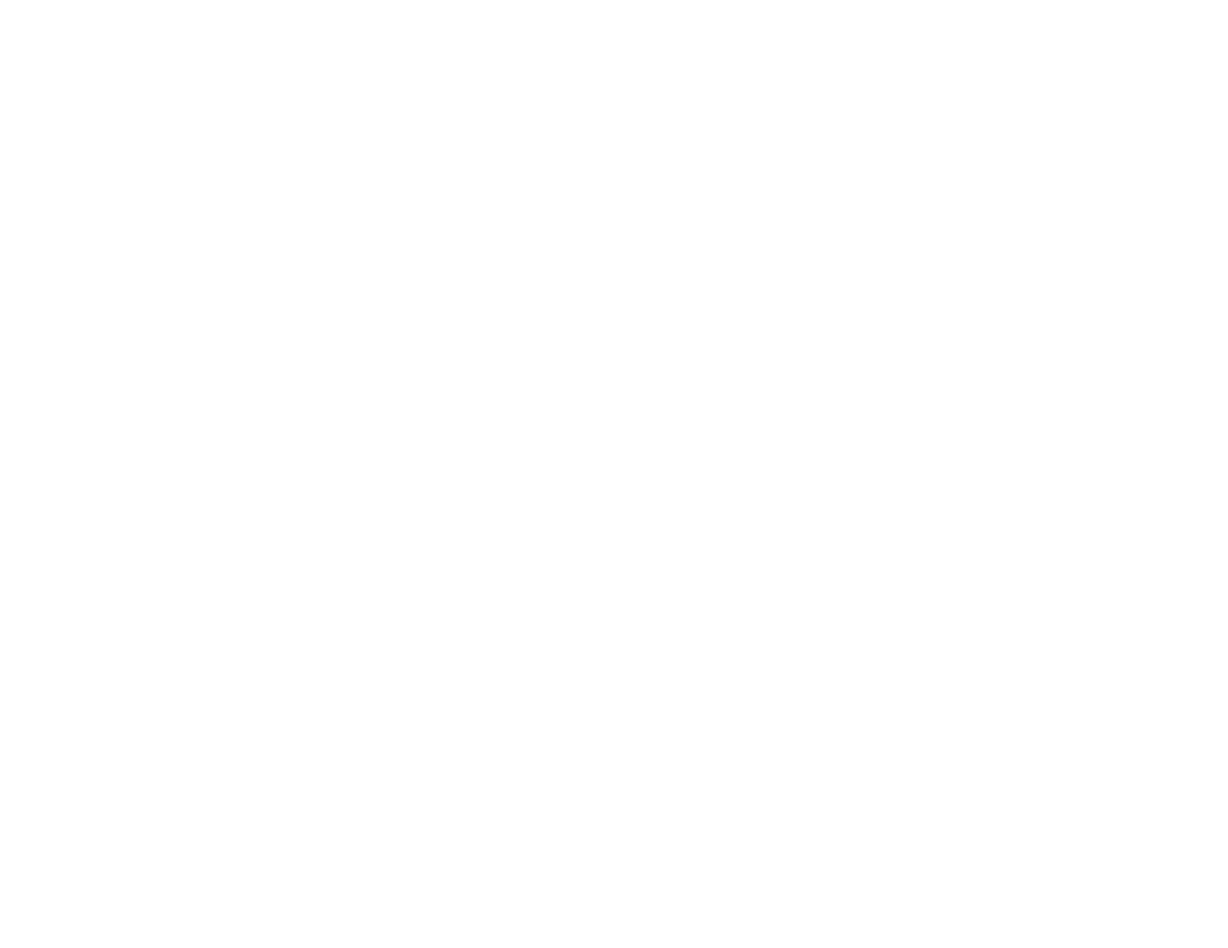
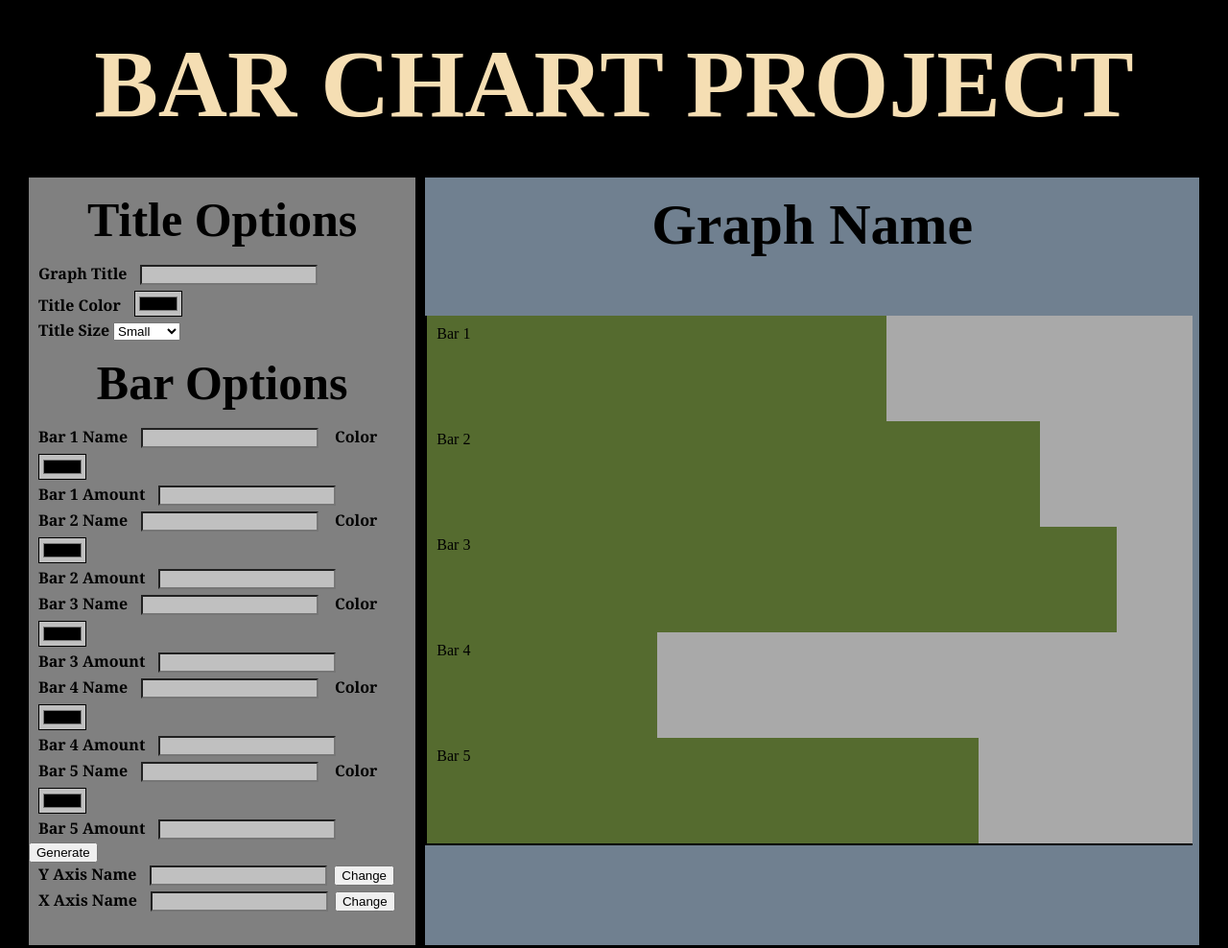
Before and after one commit to NickAz123/LL-bar-chart-project, a website: page index.html in a window 1280 px wide. Shown: the whole page at 96% size. Before the commit the page ends 800 px from the top, so only its background shows below. Drawn offline with nearby package versions, Linux system fonts and the light colour scheme.

Commit message:
Changed layout, and name changing functionality

```diff
--- /dev/null
+++ b/css/styles.css
@@ -0,0 +1,178 @@
+/*GLOBAL PARAMETERS*/
+body{
+  margin: 0;
+  padding: 0;
+  background-color: black;
+}
+
+.buttons{
+  font-size: large;
+  padding: 5px 10px;
+}
+
+/*TITLE STYLING*/
+h1{
+  text-align: center;
+  color: wheat;
+  font-size: 100px;
+  margin: 10px;
+  padding-top: 20px;
+}
+
+h2{
+  text-align: center;
+  font-size: 50px;
+  margin-top: 15px;
+  margin-bottom: 15px;
+}
+
+h3{
+  text-align: center;
+  font-size: 60px;
+  margin-top: 15px;
+}
+
+/*MAIN AREA STYLING*/
+#mainarea{
+  display:flex;
+  justify-content:space-between;
+  padding: 30px;
+  column-gap: 10px;
+
+  height: auto;
+  width: auto;
+}
+
+.col1{
+  display:flex;
+  flex-flow: column;
+  flex: 1;
+  background-color:gray;
+
+
+  height: auto;
+}
+
+.col2{
+  display:flex;
+  flex-flow: column;
+  flex: 2;
+  background-color: blanchedalmond;
+
+  height: 800px;
+}
+
+/*OPTIONS AREA STYLING*/
+#boxtitles{
+  display: inline-block;
+  text-align: left;
+  font-family: Georgia, 'Times New Roman', Times, serif;
+  font-weight: 600;
+  margin-left: 10px;
+}
+
+.databox{
+  text-align: left;
+  background-color: silver;
+  margin: 3px;
+  align-self: center;
+  margin-left: 10px;
+}
+
+/*GRAPH AREA STYLING*/
+.col2{
+  background-color: slategray;
+}
+
+#graphbox{
+  overflow:hidden;
+  position: relative;
+  height: 300vh;
+  width: 100vh;
+  display: flex;
+  justify-content: center;
+  align-items: center;
+
+  background-color: slategray;
+}
+
+article.graphactual{
+  height: auto;
+  width: 800px;
+  border-left: solid 2px black;
+  border-bottom: solid 2px black;
+  margin-bottom: 120px;
+}
+
+.graphactual div{
+  margin-bottom: -16px;
+}
+
+.graphactual p{
+  padding: 10px;
+  position: relative;
+  height: 90px;
+  z-index:1;
+  overflow: hidden;
+  text-align: left;
+}
+
+article.graphactual div span:nth-child(1){
+  position:absolute;
+  top: 0;
+  bottom: 0;
+  right: 0;
+  left: 0;
+  margin: auto;
+  background: darkgray;
+  z-index:-2;
+  height: 100%;
+  width: 100%;
+}
+
+article.graphactual div span:nth-child(2){
+  top: 0;
+  bottom: 0;
+  right: 0;
+  left: 0;
+  height: 100%;
+  position: absolute;
+  background-color: darkolivegreen;
+  z-index:-1;
+}
+
+article.graphactual div #bar1text span:nth-child(2){
+  width:60%;
+  animation-delay: 0;
+}
+article.graphactual div #bar2text span:nth-child(2){
+  width:80%;
+  animation-delay: 0.05s;
+}
+article.graphactual div #bar3text span:nth-child(2){
+  width:90%;
+  animation-delay: 0.1s;
+}
+article.graphactual div #bar4text span:nth-child(2){
+  width:30%;
+  animation-delay: 0.15s;
+}
+article.graphactual div #bar5text span:nth-child(2){
+  width:72%;
+  animation-delay: 0.20s;
+}
+
+.graphactual{
+  animation: graphactual 1.25s cubic-bezier(0.17, 0.67, 0, 1);
+}
+
+@keyframes graphactual{
+  0%{
+    left:-1000px;
+    opacity:0;
+  }
+  100%{
+    left: 0px;
+    opacity: 1;
+  }
+}
--- a/index.html
+++ b/index.html
@@ -6,14 +6,121 @@
   <meta http-equiv="X-UA-Compatible" content="IE=edge">
   <meta name="viewport" content="width=device-width, initial-scale=1.0">
   <title>Bar Chart Project</title>
+  <link rel="stylesheet" href="css/styles.css">
   <script src="https://ajax.googleapis.com/ajax/libs/jquery/3.5.1/jquery.min.js"></script>
-  <script src="javascript/script.js"></script>
+  <script src="javascript/scripts.js"></script>
 </head>
 
 <body>
-  <div>
 
-  </div>
+  <section id="headerbox">
+    <h1>BAR CHART PROJECT</h1>
+  </section>
+  <section id="mainarea">
+
+    <div class="col1">
+      <div class="optionsbox">
+
+        <form id = "allData">
+          <h2>Title Options</h2>
+          <label for="graphtitle" id="boxtitles">Graph Title</label>
+          <input type="text" id="graphtitle" class="databox"><br>
+
+          <label for="titlecolor" id="boxtitles">Title Color</label>
+          <input type="color" id="titlecolor" class="databox"><br>
+
+          <label for="titlesize" id="boxtitles">Title Size</label>
+          <select id="titlesize">
+            <option value="smalltitle">Small</option>
+            <option value="mediumtitle">Medium</option>
+            <option value="largetitle">Large</option>
+            <option value="xlargetitle">X-Large</option>
+          </select>
+
+          <h2>Bar Options</h2>
+          <bardivs id="bardivs">
+            <label for="bar1name" id="boxtitles">Bar 1 Name</label>
+            <input type="text" id="bar1name" class="databox">
+            <label for="bar1color" id="boxtitles">Color</label>
+            <input type="color" id="bar1color" class="databox"><br>
+            <label for="bar1amount" id="boxtitles">Bar 1 Amount</label>
+            <input type="number" id="bar1amount" class="databox"><br>
+          </bardivs>
+          <bardivs id="bardivs">
+            <label for="bar2name" id="boxtitles">Bar 2 Name</label>
+            <input type="text" id="bar2name" class="databox">
+            <label for="bar2color" id="boxtitles">Color</label>
+            <input type="color" id="bar2color" class="databox"><br>
+            <label for="bar2amount" id="boxtitles">Bar 2 Amount</label>
+            <input type="number" id="bar2amount" class="databox"><br>
+          </bardivs>
+          <bardivs id="bardivs">
+            <label for="bar3name" id="boxtitles">Bar 3 Name</label>
+            <input type="text" id="bar3name" class="databox">
+            <label for="bar3color" id="boxtitles">Color</label>
+            <input type="color" id="bar3color" class="databox"><br>
+            <label for="bar3amount" id="boxtitles">Bar 3 Amount</label>
+            <input type="number" id="bar3amount" class="databox"><br>
+          </bardivs>
+          <bardivs id="bardivs">
+            <label for="bar4name" id="boxtitles">Bar 4 Name</label>
+            <input type="text" id="bar4name" class="databox">
+            <label for="bar4color" id="boxtitles">Color</label>
+            <input type="color" id="bar4color" class="databox"><br>
+            <label for="bar4amount" id="boxtitles">Bar 4 Amount</label>
+            <input type="number" id="bar4amount" class="databox"><br>
+          </bardivs>
+          <bardivs id="bardivs">
+            <label for="bar5name" id="boxtitles">Bar 5 Name</label>
+            <input type="text" id="bar5name" class="databox">
+            <label for="bar5color" id="boxtitles">Color</label>
+            <input type="color" id="bar5color" class="databox"><br>
+            <label for="bar5amount" id="boxtitles">Bar 5 Amount</label>
+            <input type="number" id="bar5amount" class="databox"><br>
+          </bardivs>
+          <button type="button" id="generatebars">Generate</button><br>
+          <bardivs id="bardivs">
+            <label for="yaxisname" id="boxtitles">Y Axis Name</label>
+            <input type="text" id="yaxisname" class="databox">
+            <button type="button" id="generatey">Change</button><br>
+            <label for="xaxisname" id="boxtitles">X Axis Name</label>
+            <input type="text" id="xaxisname" class="databox">
+            <button type="button" id="generatex">Change</button><br>
+          </bardivs>
+        </form>
+
+      </div>
+
+
+    </div>
+
+    <div class="col2">
+      <h3>Graph Name</h3>
+
+      <div id="graphbox">
+        <article class = "graphactual">
+          <div>
+            <p id = "bar1text">Bar 1<span></span><span class = "graphactual"></span></p>
+          </div>
+          <div>
+            <p id = "bar2text">Bar 2<span></span><span class = "graphactual"></span></p>
+          </div>
+          <div>
+            <p id = "bar3text"> Bar 3<span></span><span class = "graphactual"></span></p>
+          </div>
+          <div>
+            <p id = "bar4text">Bar 4<span></span><span class = "graphactual"></span></p>
+          </div>
+          <div>
+            <p id = "bar5text">Bar 5<span></span><span class = "graphactual"></span></p>
+          </div>
+        </article>
+      </div>
+
+    </div>
+
+  </section>
+
 </body>
 
 </html>
--- /dev/null
+++ b/javascript/scripts.js
@@ -0,0 +1,22 @@
+//DOCUMENT TRIGGERS
+$("document").ready(function () {
+  $("#generatebars").on("click", generateChart);
+  // $("#generate").on("click", printGraph);
+  console.log("ready")
+})
+
+let generateChart = function (ev) {
+  let data = Array.from(document.querySelectorAll('.databox')).reduce((acc, input) => ({ ...acc, [input.id]: input.value }), {});
+  let datalength = Object.keys(formObject).length;s
+
+  drawBarChart(data, options, element);
+
+  for (let i = 0; i < data.length; i++) {
+
+  }
+  $("#bar1text").contents()[0].textContent = data.bar1name;
+  $("#bar2text").contents()[0].textContent = data.bar2name;
+  $("#bar3text").contents()[0].textContent = data.bar3name;
+  $("#bar4text").contents()[0].textContent = data.bar4name;
+  $("#bar5text").contents()[0].textContent = data.bar5name;
+}
```
Also changed, not shown: javascript/script.js (deleted).
